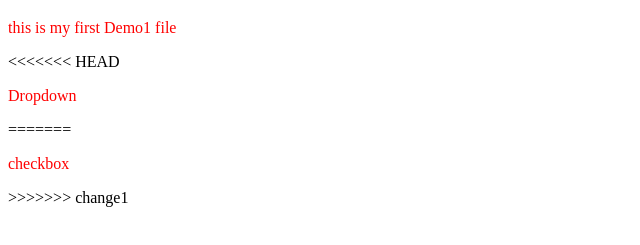
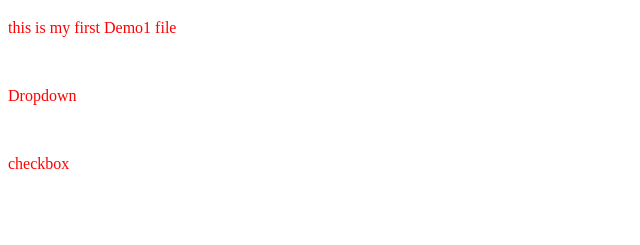
Before and after one commit to Yashik02/Demo1, a plain HTML site: page index.html in a window 1280 px wide. Shown: the part 61-306 px from the top of the page, without its empty margins (0-640 px from the left). Drawn offline with Linux system fonts and the light colour scheme.

Commit message:
minor fixes in the html file

```diff
--- a/index.html
+++ b/index.html
@@ -10,14 +10,13 @@
 <body>
     <h1>Project</h1>
     <p>this is my first Demo1 file</p>
-<<<<<<< HEAD
     <br>
     <div>
         <p>Dropdown</p>
-=======
+    </div>
+    <br>
     <div>
         <p>checkbox</p>
->>>>>>> change1
     </div>
 </body>
 </html>
```
